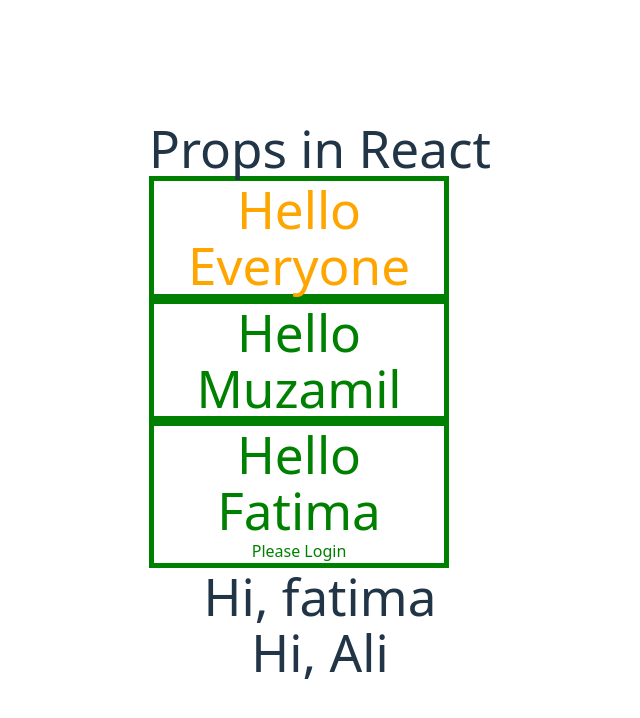
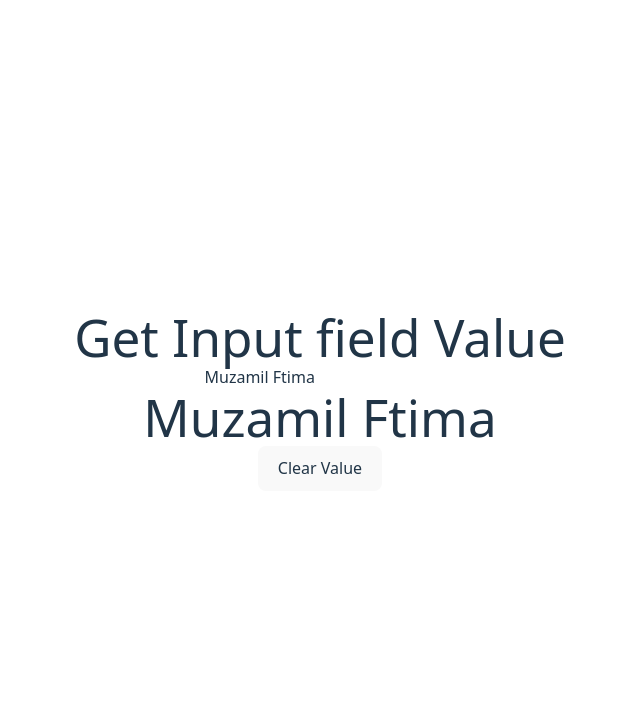
Before and after one commit to Muzamil-Fatima/react-Props, a React (Vite) app: page / in a window 1280 px wide. Shown: the top 718 px of the page, without its empty margins (320-960 px from the left). Built offline with nearby package versions, Linux system fonts and the light colour scheme.

Commit message:
Add input file

```diff
--- a/src/App.jsx
+++ b/src/App.jsx
@@ -1,11 +1,13 @@
 // import First from "./First";
-import Login from "./Component2/Login";
+// import Login from "./Component2/Login";
+import Input from "./Component3/Input";
 import "./App.css";
 
 function App() {
   return (
     <>
-      <Login />
+      <Input />
+      {/* <Login /> */}
       {/* <First /> */}
     </>
   );
--- /dev/null
+++ b/src/Component3/Input.jsx
@@ -0,0 +1,17 @@
+import { useState } from "react";
+function Input() {
+  const [val, setVal] = useState("Muzamil Ftima");
+  return (
+    <div>
+      <h1>Get Input field Value</h1>
+      <input
+        type="text" value={val}
+        onChange={(event) => setVal(event.target.value)}
+        placeholder="Enter User Name"
+      />
+      <h1>{val}</h1>
+      <button onClick={()=>setVal("")}>Clear Value</button>
+    </div>
+  );
+}
+export default Input;
```
